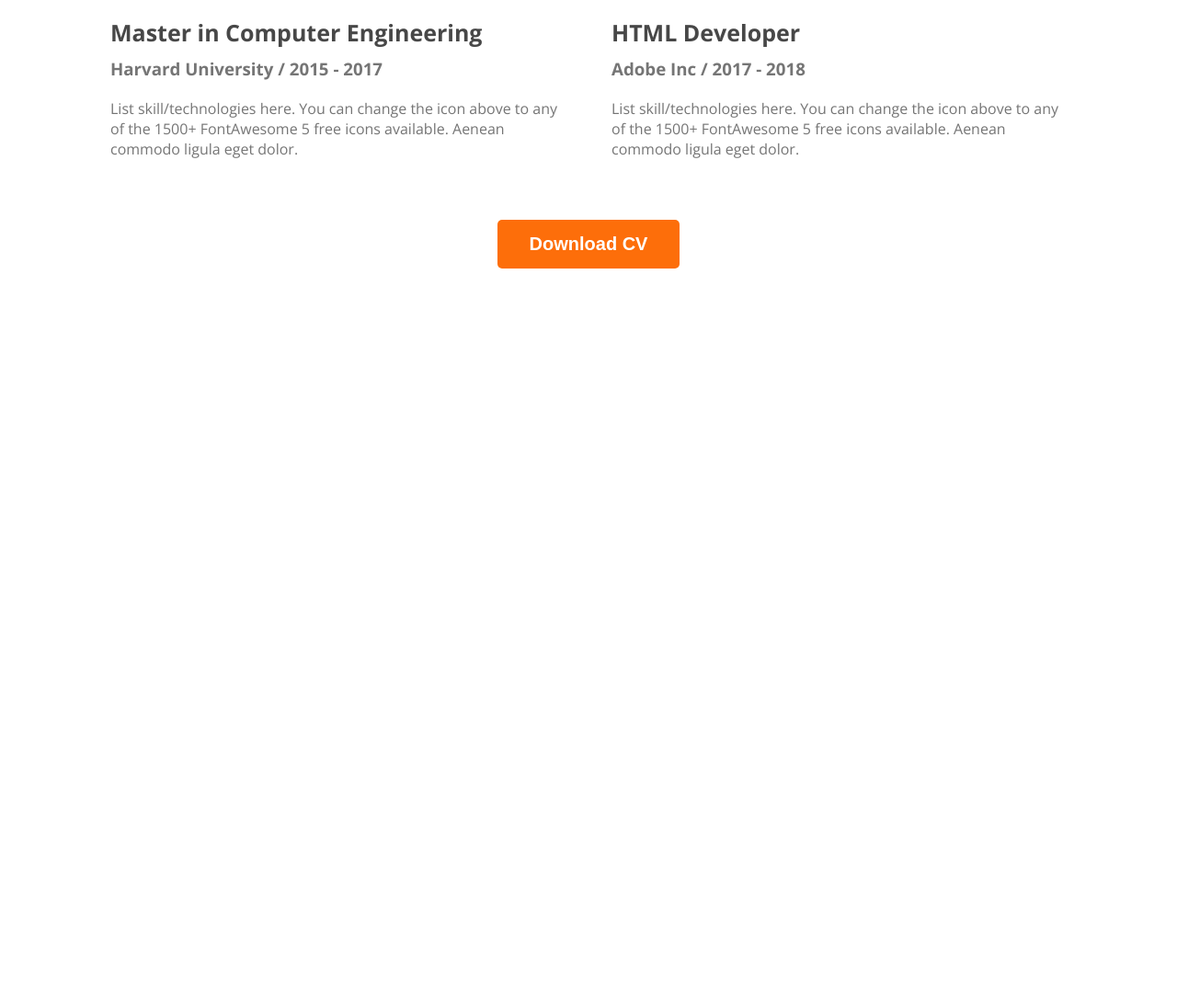
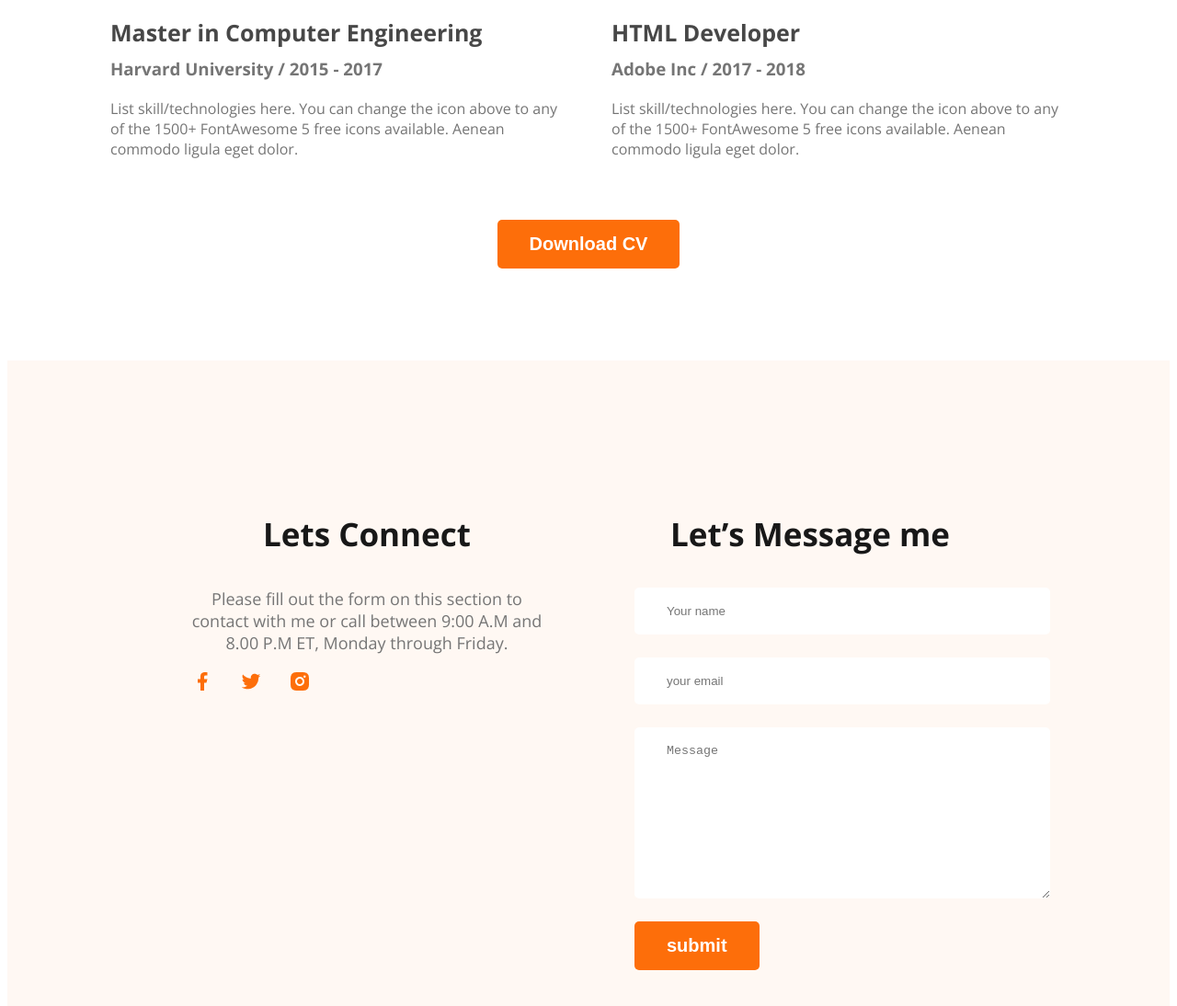
Before and after one commit to Kamrul8043/webdevloper-portfolio, a plain HTML site: page index.html in a window 1280 px wide. Shown: the part 2946-4040 px from the top of the page at 92% size. Before the commit the page ends 3246 px from the top, so only its background shows below. Drawn offline with nearby package versions, Linux system fonts and the light colour scheme.

Commit message:
finish the footer

```diff
--- a/Style/portfolio.css
+++ b/Style/portfolio.css
@@ -180,7 +180,8 @@ main section {
     font-weight: 700;
     margin-bottom: 10px;
 }
-.resume-item-institute{
+
+.resume-item-institute {
     margin-bottom: 20px;
     margin-top: 0;
 }
@@ -193,7 +194,37 @@ main section {
 .resume-container hr {
     margin: 30px;
 }
-.download-cv{
+
+.download-cv {
     text-align: center;
     margin-top: 50px;
 }
+
+/* footer style */
+footer {
+    display: flex;
+    gap: 100px;
+    background-color: #fff8f3;
+    margin-top: 100px;
+    padding: 130px 200px;
+}
+.social-links a{
+    margin-right: 25px;
+}
+.footer-column {
+    width: 50%;
+}
+
+
+.contact input[type="text"],
+.contact input[type="email"],
+textarea {
+    display: block;
+    margin-bottom: 25px;
+    padding: 18px 35px;
+    color: #757575;
+    border-radius: 5px;
+    background: #FFF;
+    border: 0;
+    width: 100%;
+}
--- a/index.html
+++ b/index.html
@@ -143,7 +143,25 @@
       </section>
     </main>
   <footer>
+      <div class="footer-column">
+        <h3 class="section-title">Lets Connect</h3>
+        <p class="section-description">Please fill out the form on this section to contact with me or call between 9:00 A.M and 8.00 P.M ET, Monday through Friday.</p>
+        <div class="social-links">
+            <a href=""><img src="images/icons/facebook.png" alt=""></a>
+            <a href=""><img src="images/icons/twitter.png" alt=""></a>
+            <a href=""><img src="images/icons/insta.png" alt=""></a>
+        </div>
+      </div>
+      <div class="footer-column">
+        <h3 class="section-title">Let’s Message me</h3>
+        <form class="contact" action="">
+            <input type="text" placeholder="Your name" id="">
+            <input type="text" placeholder="your email" id="">
+            <textarea name="" placeholder="Message" id="" cols="30" rows="10"></textarea>
+            <input class="btn-primary" type="submit" value="submit">
 
+        </form>
+      </div>
     </footer>
 
 </body>
```
